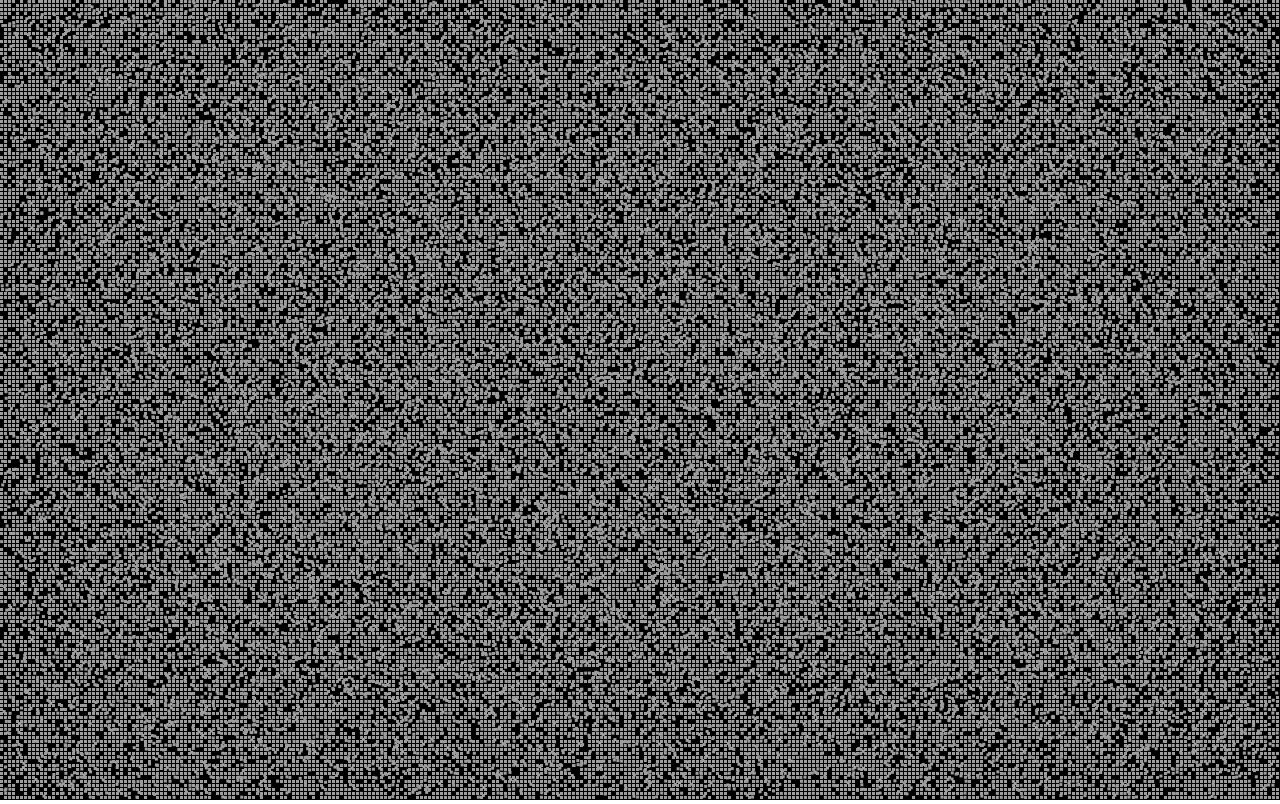
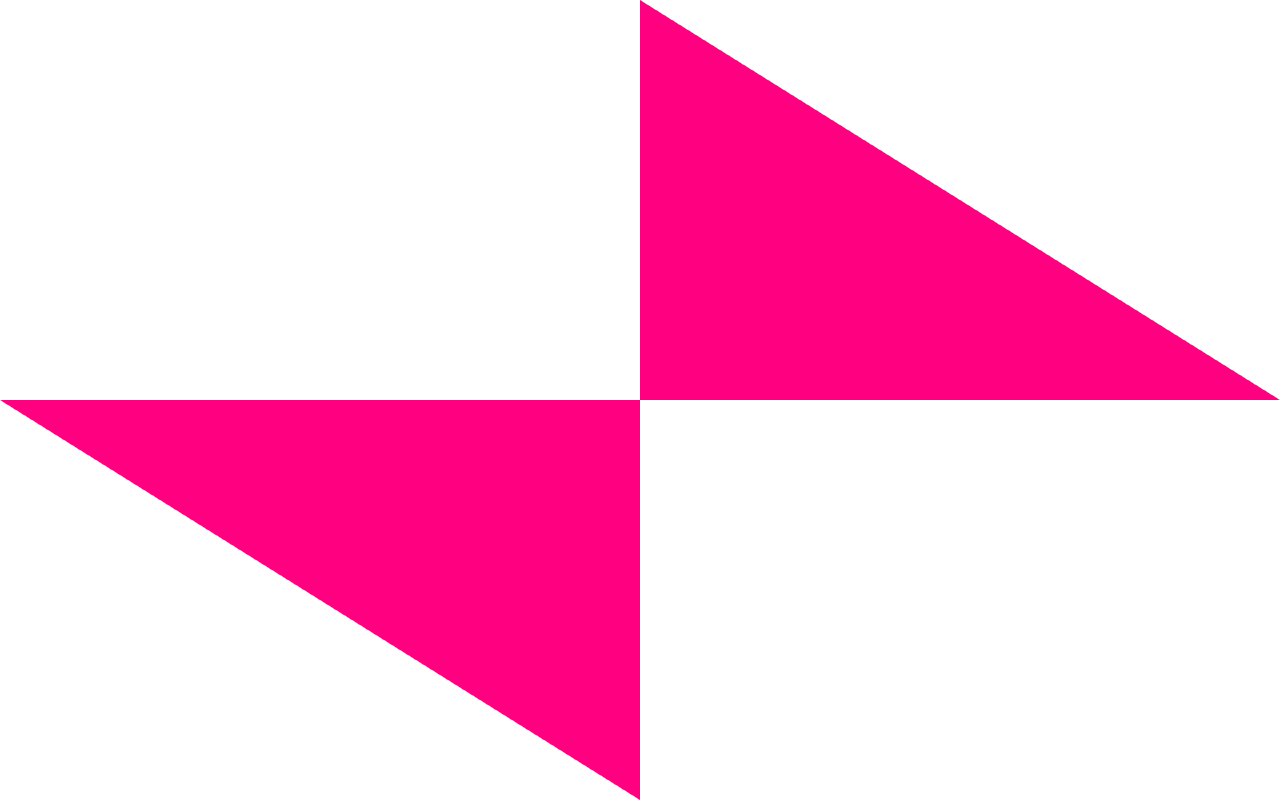
Before and after one commit to alajillo/particle-system, a website built with Vite: page index.html in a window 1280 px wide. Built offline with nearby package versions, Linux system fonts and the light colour scheme; animation ran at ten frames a second.

Commit message:
practice : convert webgl

```diff
--- a/index.css
+++ b/index.css
@@ -3,10 +3,10 @@
     padding : 0;
     margin : 0;
 }
-
+html, body, #app {
+	width : 100%;
+	height : 100%;
+}
 body {
     overflow: hidden;
 }
-#app {
-    background-color: black;
-}
--- a/index.html
+++ b/index.html
@@ -8,6 +8,21 @@
   </head>
   <body>
     <canvas id="app"></canvas>
-    <script type="module" src="/main.js"></script>
+	<script id="vertex-shader-2d" type="notjs">
+		attribute vec4 a_position;
+
+		void main() {
+			gl_Position = a_position;
+		}
+	</script>
+	<script id="fragment-shader-2d" type="notjs">
+		precision mediump float;
+
+		void main() {
+		  gl_FragColor = vec4(1, 0, 0.5, 1);
+		}
+	</script>
+    <script type="module" src="/webgl.js"></script>
+	<script src="https://webglfundamentals.org/webgl/resources/webgl-utils.js"></script>
   </body>
 </html>
--- /dev/null
+++ b/webgl.js
@@ -0,0 +1,126 @@
+import './index.css'
+/* eslint no-console:0 consistent-return:0 */
+"use strict";
+
+function resizeCanvasToDisplaySize(canvas, multiplier) {
+    multiplier = multiplier || 1;
+    const width  = canvas.clientWidth  * multiplier | 0;
+    const height = canvas.clientHeight * multiplier | 0;
+	console.log(canvas.width)
+	console.log(canvas.height)
+	console.log(width)
+	console.log(height)
+    if (canvas.width !== width ||  canvas.height !== height) {
+      canvas.width  = width;
+      canvas.height = height;
+      return true;
+    }
+    return false;
+  }
+function createShader(gl, type, source) {
+  var shader = gl.createShader(type);
+  gl.shaderSource(shader, source);
+  gl.compileShader(shader);
+  var success = gl.getShaderParameter(shader, gl.COMPILE_STATUS);
+  if (success) {
+    return shader;
+  }
+
+  console.log(gl.getShaderInfoLog(shader));
+  gl.deleteShader(shader);
+}
+
+function createProgram(gl, vertexShader, fragmentShader) {
+  var program = gl.createProgram();
+  gl.attachShader(program, vertexShader);
+  gl.attachShader(program, fragmentShader);
+  gl.linkProgram(program);
+  var success = gl.getProgramParameter(program, gl.LINK_STATUS);
+  if (success) {
+    return program;
+  }
+
+  console.log(gl.getProgramInfoLog(program));
+  gl.deleteProgram(program);
+}
+
+function main() {
+  // Get A WebGL context
+  var canvas = document.querySelector("#app");
+  canvas.width = window.innerWidth;
+  canvas.height = window.innerHeight;
+  var gl = canvas.getContext("webgl");
+  if (!gl) {
+    return;
+  }
+
+  // Get the strings for our GLSL shaders
+  var vertexShaderSource = document.querySelector("#vertex-shader-2d").text;
+  var fragmentShaderSource = document.querySelector("#fragment-shader-2d").text;
+
+  // create GLSL shaders, upload the GLSL source, compile the shaders
+  var vertexShader = createShader(gl, gl.VERTEX_SHADER, vertexShaderSource);
+  var fragmentShader = createShader(gl, gl.FRAGMENT_SHADER, fragmentShaderSource);
+
+  // Link the two shaders into a program
+  var program = createProgram(gl, vertexShader, fragmentShader);
+
+  // look up where the vertex data needs to go.
+  var positionAttributeLocation = gl.getAttribLocation(program, "a_position");
+
+  // Create a buffer and put three 2d clip space points in it
+  var positionBuffer = gl.createBuffer();
+
+  // Bind it to ARRAY_BUFFER (think of it as ARRAY_BUFFER = positionBuffer)
+  gl.bindBuffer(gl.ARRAY_BUFFER, positionBuffer);
+
+  var positions = [
+    0, 0,
+    1, 0,
+	0, 1,
+	0, 0,
+	-1, 0,
+	0, -1,
+  ];
+  gl.bufferData(gl.ARRAY_BUFFER, new Float32Array(positions), gl.STATIC_DRAW);
+
+  // code above this line is initialization code.
+  // code below this line is rendering code.
+
+//   resizeCanvasToDisplaySize(gl.canvas);
+
+
+
+  // Tell WebGL how to convert from clip space to pixels
+  gl.viewport(0, 0, gl.canvas.width, gl.canvas.height);
+
+  // Clear the canvas
+  gl.clearColor(0, 0, 0, 0);
+  gl.clear(gl.COLOR_BUFFER_BIT);
+
+  // Tell it to use our program (pair of shaders)
+  gl.useProgram(program);
+
+  // Turn on the attribute
+  gl.enableVertexAttribArray(positionAttributeLocation);
+
+  // Bind the position buffer.
+  gl.bindBuffer(gl.ARRAY_BUFFER, positionBuffer);
+
+  // Tell the attribute how to get data out of positionBuffer (ARRAY_BUFFER)
+  var size = 2;          // 2 components per iteration
+  var type = gl.FLOAT;   // the data is 32bit floats
+  var normalize = false; // don't normalize the data
+  var stride = 0;        // 0 = move forward size * sizeof(type) each iteration to get the next position
+  var offset = 0;        // start at the beginning of the buffer
+  gl.vertexAttribPointer(
+      positionAttributeLocation, size, type, normalize, stride, offset);
+
+  // draw
+  var primitiveType = gl.TRIANGLES;
+  var offset = 0;
+  var count = 6;
+  gl.drawArrays(primitiveType, offset, count);
+}
+
+main();
```
